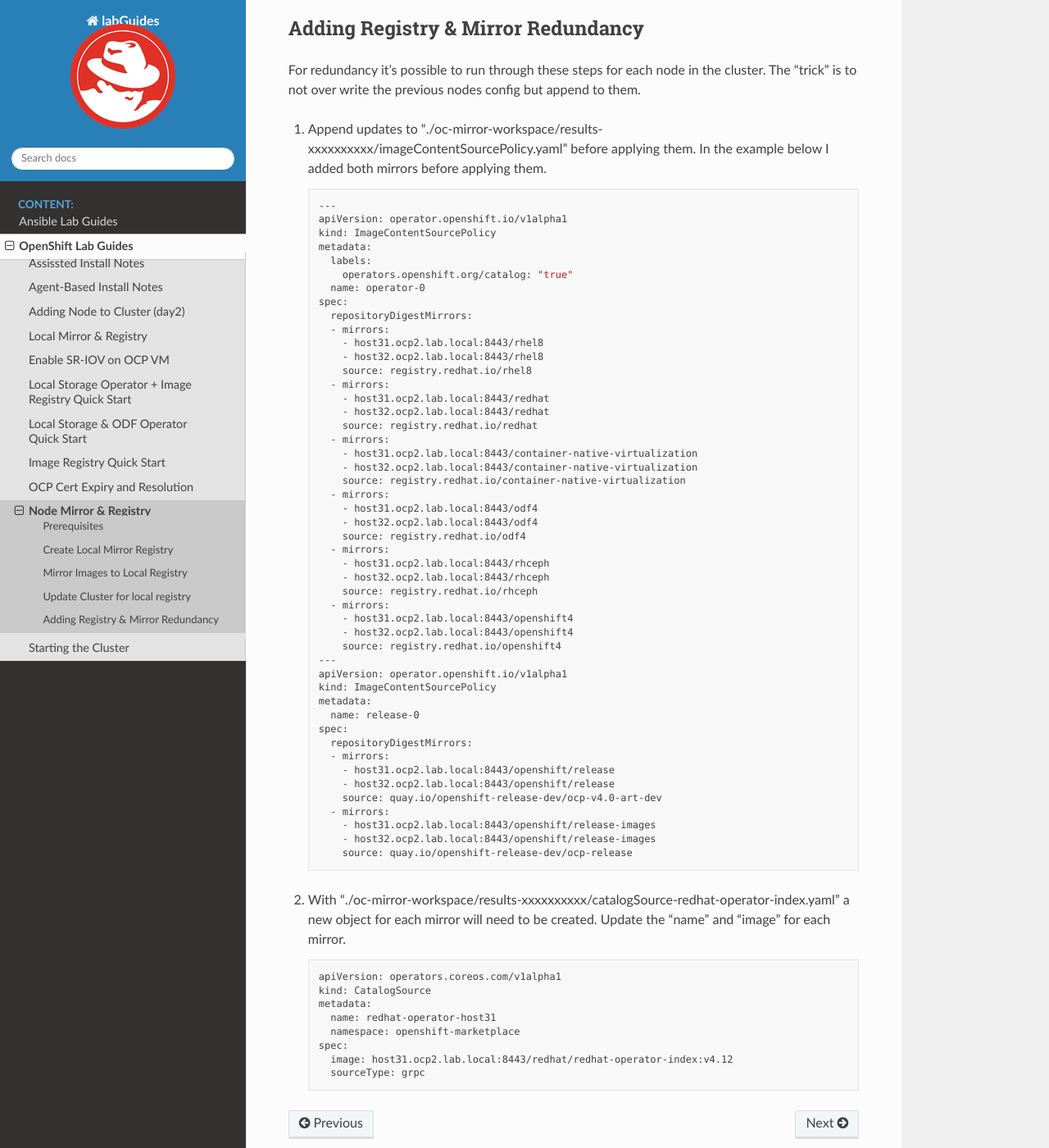
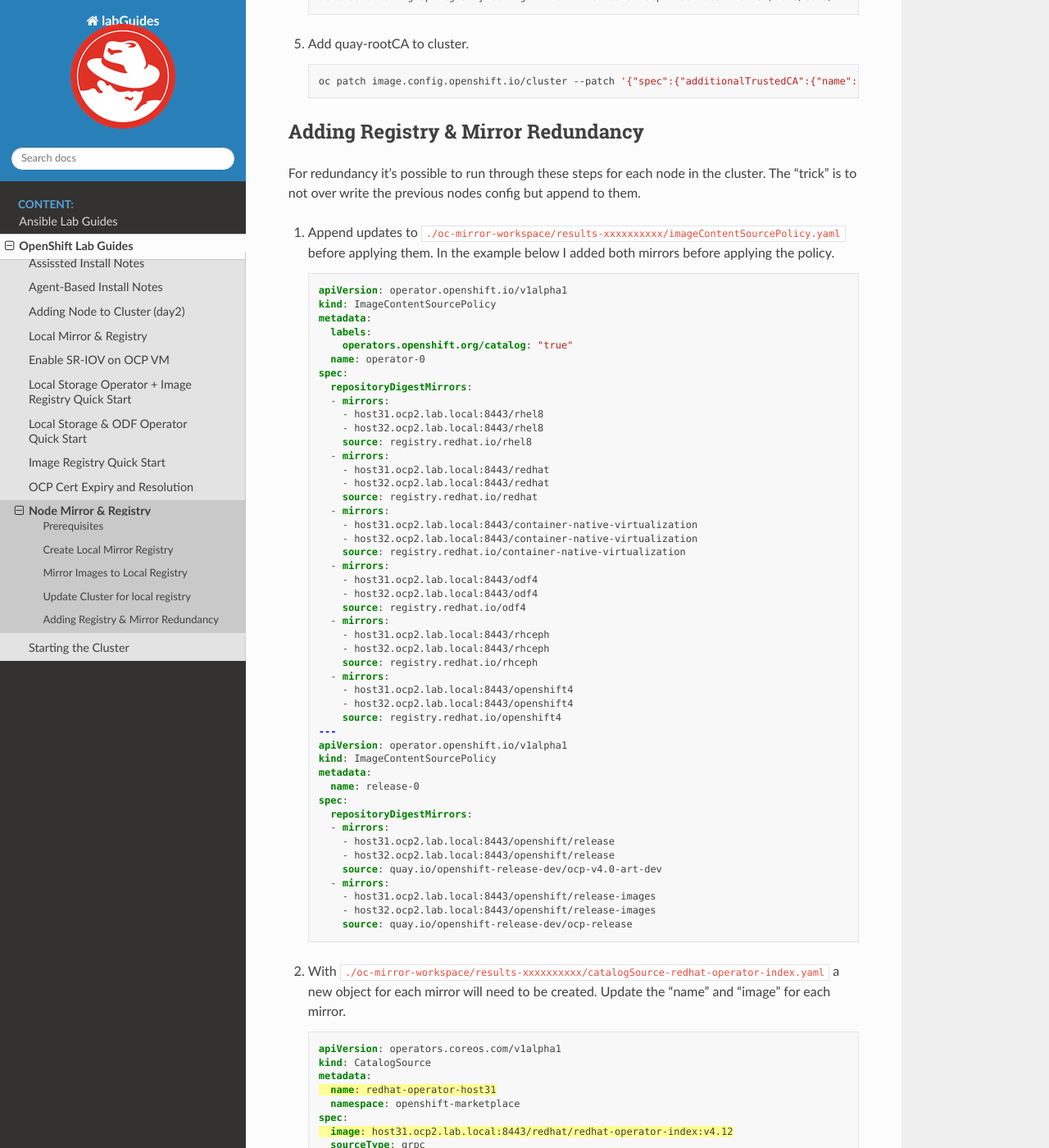
Before and after one commit to vtog/labGuides, a Sphinx documentation site: the page built from source/ocp/node-mirror-registry.rst, in a window 1280 px wide and 1400 px high, scrolled down 5519 px. Shown: the whole window at 82% size. Built offline with Sphinx 7.4.7 and the Read the Docs theme 2.0.0, drawn with Linux system fonts in a browser that asks for light colours; pages that are not in the unit, such as notebooks, are missing from menus; some of the changed text lies outside the part shown.

Commit message:
more node-mirror cleanup

```diff
--- a/source/ocp/local-mirror-registry.rst
+++ b/source/ocp/local-mirror-registry.rst
@@ -109,7 +109,7 @@
 #. Modify ~/.docker/config.json by adding local mirror information. Use the
    previous steps encoded output for "auth".
 
-   .. code-block:: bash
+   .. code-block:: json
       :emphasize-lines: 3-5
 
       {
@@ -143,7 +143,7 @@
       which enables our disconnected clusters to show the visual of what
       versions we can update to.
 
-   .. code-block:: bash
+   .. code-block:: yaml
       :emphasize-lines: 5,11-13
 
       kind: ImageSetConfiguration
--- a/source/ocp/node-mirror-registry.rst
+++ b/source/ocp/node-mirror-registry.rst
@@ -23,7 +23,7 @@
    mirroring OCP v4.12, more specifically only v4.12.5. I've also added some
    additional operators.
 
-   .. code-block:: bash
+   .. code-block:: yaml
       :emphasize-lines: 6-8
 
       kind: ImageSetConfiguration
@@ -125,7 +125,7 @@
 
    .. image:: ./images/mirror-reg-install.png
 
-#. Copy newly created root CA, update trust, and open firewall port.
+#. Copy newly created root CA and update the trust.
 
    .. code-block:: bash
 
@@ -182,7 +182,7 @@
 #. Modify ~/.docker/config.json by adding local mirror information. Use the
    previous steps encoded output for "auth".
 
-   .. code-block:: bash
+   .. code-block:: json
       :emphasize-lines: 3-5
 
       {
@@ -226,43 +226,50 @@
       oc apply -f ./oc-mirror-workspace/results-xxxxxxxxxx/
 
 #. The ability to install operators from the local mirror requires the default
-   operator hub to be disabled.
+   operator hub sources to be disabled.
 
    .. code-block:: bash
 
       oc patch OperatorHub cluster --type json -p '[{"op": "add", "path": "/spec/disableAllDefaultSources", "value": true}]'
 
    .. attention:: Any update to the operator list requires the "CatalogSource"
-      to be updated.
+      to be updated. Delete and recreate the object.
 
 Update Cluster for local registry
 ---------------------------------
 
-#. Extract pull-secret
+#. Extract pull-secret. A new local file ``.dockerconfigjson`` is created.
 
    .. code-block:: bash
 
       oc extract secret/pull-secret -n openshift-config --confirm --to=.
 
-#. Update pull-secret with local info
+#. Update ``.dockerconfigjson`` with local registry credentials.
 
-   .. code-block:: bash
+   .. code-block:: json
 
-      <add local mirror info to .dockerconfigjson>
+      {
+        "auths": {
+          "host31.ocp2.lab.local:8443": {
+            "auth": "aW5pdDpwYXNzd29yZA=="
+          }
+        }
+      }
 
-#. Import new pull-secret
+
+#. Import the new pull-secret.
 
    .. code-block:: bash
 
       oc set data secret/pull-secret -n openshift-config --from-file=.dockerconfigjson=.dockerconfigjson
 
-#. Create configmap of quay-rootCA
+#. Create configmap of quay-rootCA.
 
    .. code-block:: bash
 
       oc create configmap registry-config --from-file=host31.ocp2.lab.local..8443=/home/core/mirror/ocp4/quay-rootCA/rootCA.pem -n openshift-config
 
-#. Add quay-rootCA to cluster
+#. Add quay-rootCA to cluster.
 
    .. code-block:: bash
 
@@ -275,12 +282,12 @@
 cluster. The "trick" is to not over write the previous nodes config but append
 to them.
 
-#. Append updates to "./oc-mirror-workspace/results-xxxxxxxxxx/imageContentSourcePolicy.yaml"
-   before applying them. In the example below I added both mirrors before applying them.
+#. Append updates to ``./oc-mirror-workspace/results-xxxxxxxxxx/imageContentSourcePolicy.yaml``
+   before applying them. In the example below I added both mirrors before
+   applying the policy.
 
-   .. code-block:: bash
+   .. code-block:: yaml
 
-      ---
       apiVersion: operator.openshift.io/v1alpha1
       kind: ImageContentSourcePolicy
       metadata:
@@ -329,11 +336,12 @@
           - host32.ocp2.lab.local:8443/openshift/release-images
           source: quay.io/openshift-release-dev/ocp-release
 
-#. With "./oc-mirror-workspace/results-xxxxxxxxxx/catalogSource-redhat-operator-index.yaml"
+#. With ``./oc-mirror-workspace/results-xxxxxxxxxx/catalogSource-redhat-operator-index.yaml``
    a new object for each mirror will need to be created. Update the "name" and
    "image" for each mirror.
 
-   .. code-block:: bash
+   .. code-block:: yaml
+      :emphasize-lines: 4, 7
 
       apiVersion: operators.coreos.com/v1alpha1
       kind: CatalogSource
@@ -343,3 +351,35 @@
       spec:
         image: host31.ocp2.lab.local:8443/redhat/redhat-operator-index:v4.12
         sourceType: grpc
+
+#. Just like before we'll need to append the new registry to the pull-secret.
+   Use previous instructions to "extract" and "set" the pull-secret.
+
+   .. code-block:: json
+      :emphasize-lines: 3, 6
+
+      {
+        "auths": {
+          "host31.ocp2.lab.local:8443": {
+            "auth": "aW5pdDpwYXNzd29yZA=="
+          },
+          "host32.ocp2.lab.local:8443": {
+            "auth": "aW5pdDpwYXNzd29yZA=="
+          }
+        }
+      }
+
+#. Append the registry-config configmap with the new CA.
+
+   .. code-block:: yaml
+      :emphasize-lines: 2, 6
+
+      data:
+        host31.ocp2.lab.local..8443: |
+          -----BEGIN CERTIFICATE-----
+          MIIDxjCCAq6gAwIBAgIUYmcQxIY2...
+          -----END CERTIFICATE-----
+        host32.ocp2.lab.local..8443: |
+          -----BEGIN CERTIFICATE-----
+          MIIDxjCCAq6gAwIBAgIUVwvE92Vp...
+          -----END CERTIFICATE-----
```
